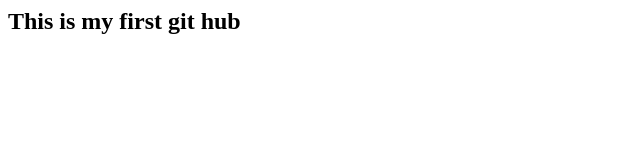
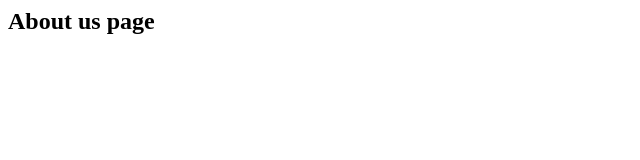
Before and after one commit to readMore15/firstGitTest, a plain HTML site: page about-us.html in a window 1280 px wide. Shown: the whole page, without its empty margins (0-640 px from the left). Drawn offline with Linux system fonts and the light colour scheme.

Commit message:
changes on About us page

```diff
--- a/about-us.html
+++ b/about-us.html
@@ -4,7 +4,7 @@
 </head>
 <body>
 	<div>
-		<h2>This is my first git hub</h2>
+		<h2>About us page</h2>
 	</div>
 </body>
 </html>
```
